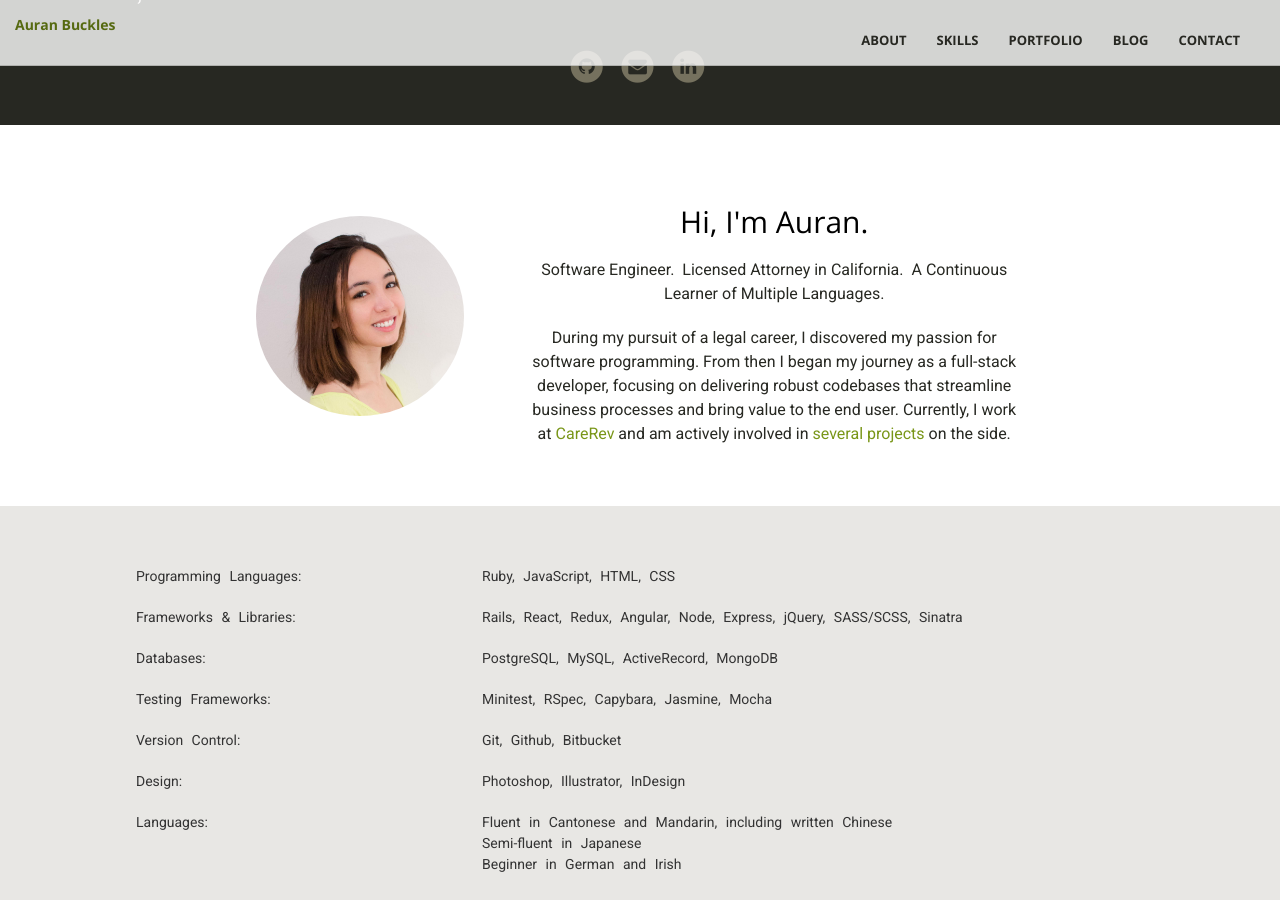
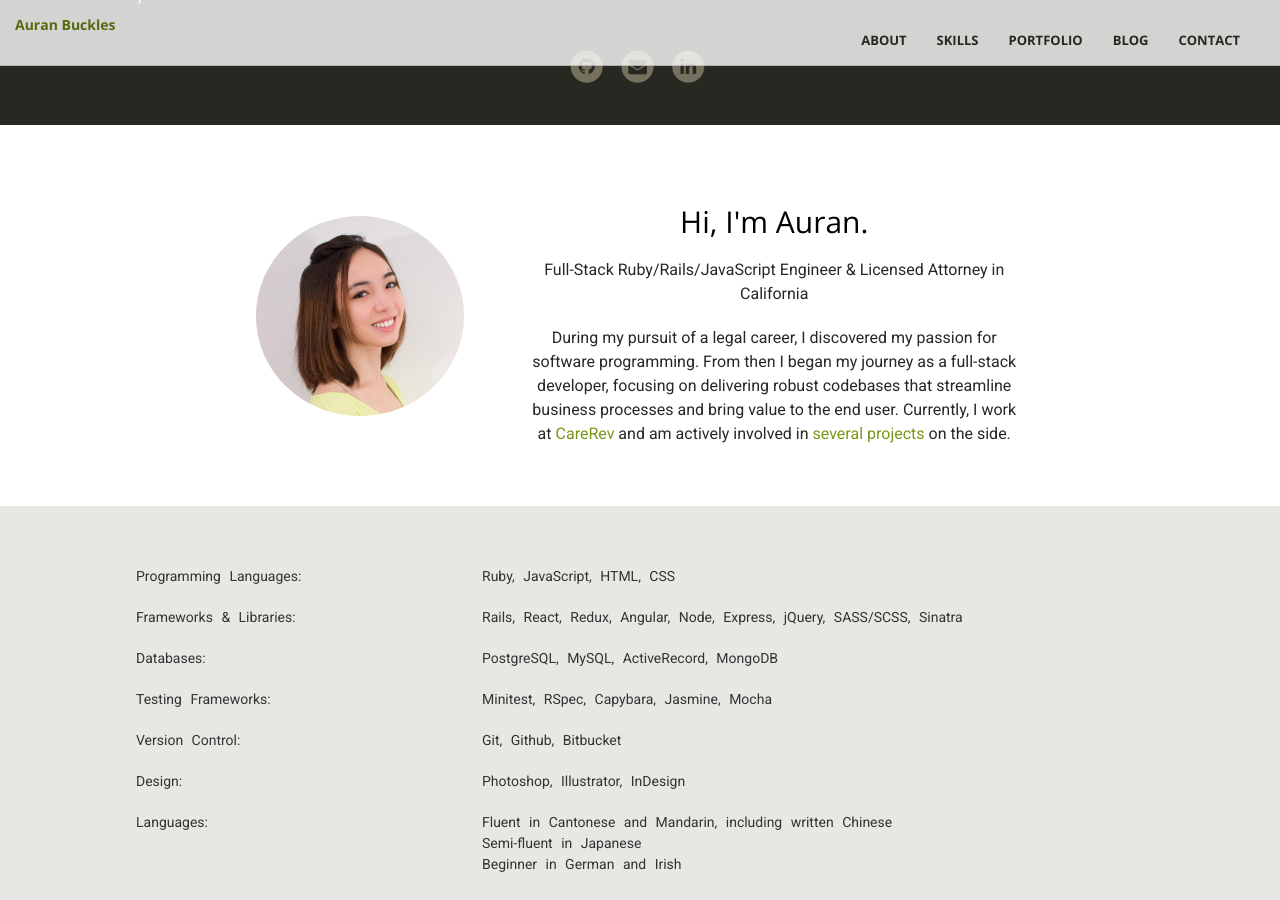
Before and after one commit to auranbuckles/auranbuckles, a Jekyll site: the page built from index.html, in a window 1280 px wide and 900 px high, scrolled down 655 px. Built offline with Jekyll 4.4.1, drawn with Linux system fonts in a browser that asks for light colours; nearby versions of some CDN libraries.

Commit message:
edit title

```diff
--- a/_includes/about.html
+++ b/_includes/about.html
@@ -5,7 +5,7 @@
     </div>
     <div id="introduction">
       <h2>Hi, I'm Auran.</h2>
-      <p class="text-faded">Software Engineer.&nbsp&nbspLicensed Attorney in California.&nbsp&nbspA Continuous Learner of Multiple Languages.</p>
+      <p class="text-faded">Full-Stack Ruby/Rails/JavaScript Engineer & Licensed Attorney in California</p>
       <p class="text-faded">During my pursuit of a legal career, I discovered my passion for software programming. From then I began my journey as a full-stack developer, focusing on delivering robust codebases that streamline business processes and bring value to the end user. Currently, I work at <a href="https://www.carerev.com/" target="_blank">CareRev</a> and am actively involved in <a class="page-scroll" href="#portfolio">several projects</a> on the side.</p>
     </div>
   </div>
```
